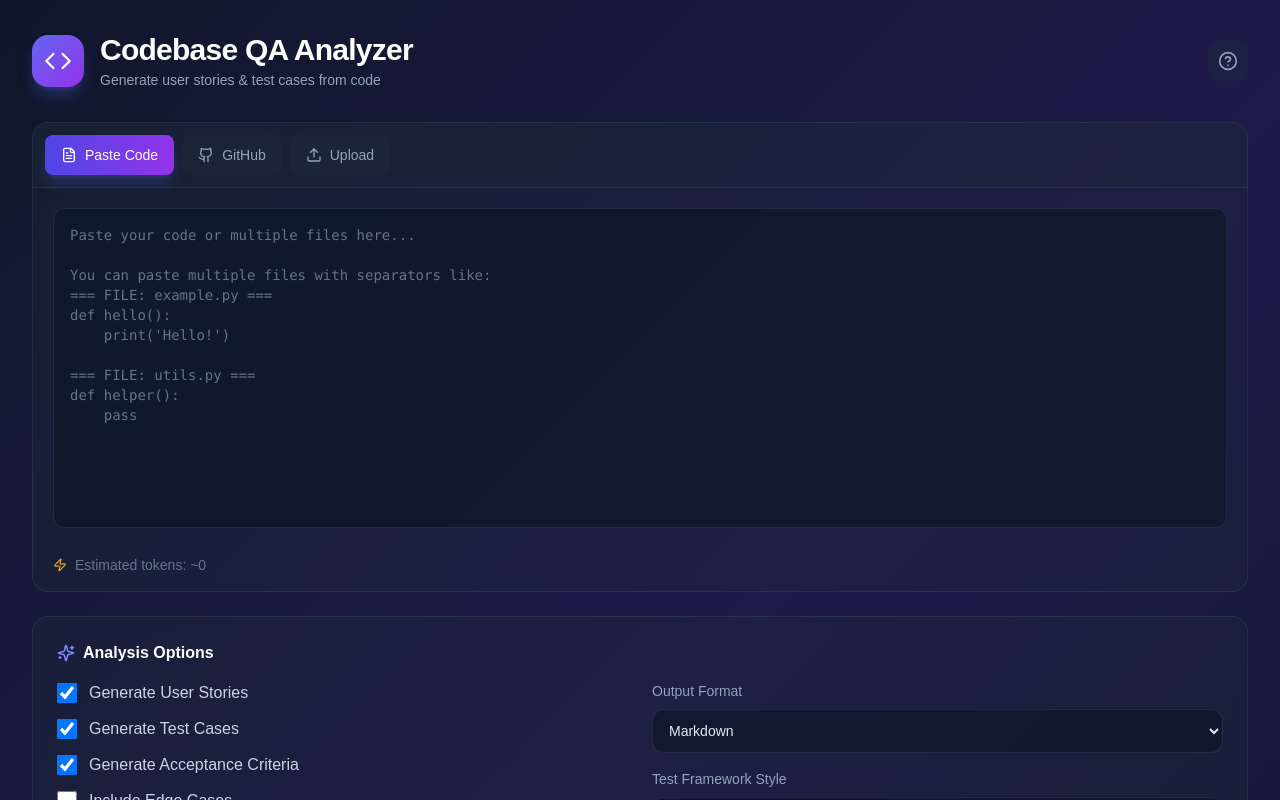
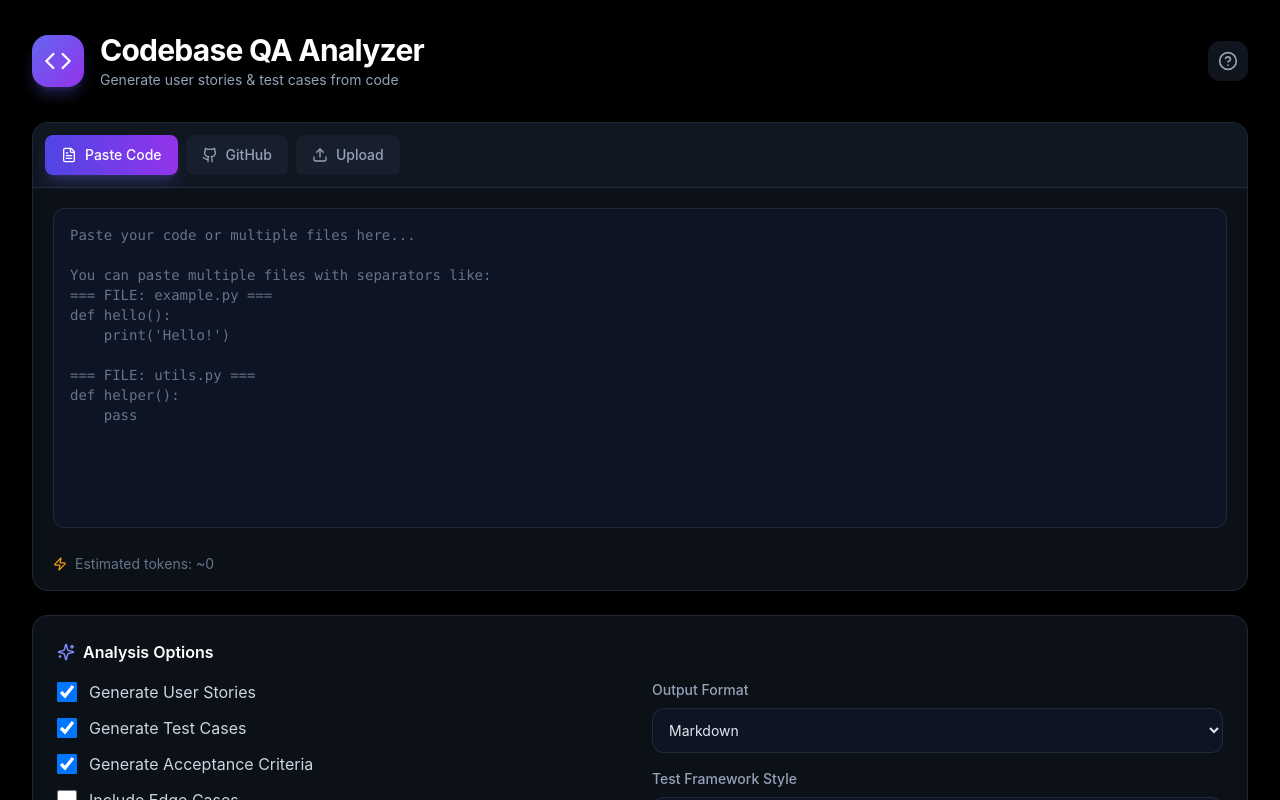
Before and after one commit to diegocconsolini/OrizonQA, a Next.js app: page / in a window 1280 px wide. Shown: the top 800 px of the page. Built offline with nearby package versions, Linux system fonts and the light colour scheme.

Commit message:
Auto-commit: 2025-11-30 00:39:32

```diff
--- a/app/globals.css
+++ b/app/globals.css
@@ -2,11 +2,68 @@
 @tailwind components;
 @tailwind utilities;
 
-@import url('https://fonts.googleapis.com/css2?family=JetBrains+Mono:wght@400;500;600&family=Outfit:wght@400;500;600;700&display=swap');
+/* ORIZON Fonts */
+@import url('https://fonts.googleapis.com/css2?family=Outfit:wght@400;500;600;700;800&family=Inter:wght@400;500;600;700&family=JetBrains+Mono:wght@400;500;600&display=swap');
 
 :root {
+  /* === ORIZON BRAND COLORS === */
+
+  /* Primary (Event Horizon Blue) */
+  --orizon-primary: #00D4FF;
+  --orizon-primary-hover: #00B8E6;
+  --orizon-primary-active: #009CCC;
+  --orizon-primary-light: #33DDFF;
+  --orizon-primary-dark: #0088CC;
+
+  /* Accent (Accretion Orange) */
+  --orizon-accent: #FF9500;
+  --orizon-accent-hover: #E68500;
+  --orizon-accent-light: #FFAD33;
+  --orizon-accent-dark: #CC7700;
+
+  /* Quantum Violet */
+  --orizon-quantum: #6A00FF;
+  --orizon-quantum-light: #8533FF;
+
+  /* === BACKGROUNDS === */
+  --bg-dark: #0A0A0A;
+  --surface-dark: #1A1A1A;
+  --surface-hover-dark: #2A2A2A;
+  --black: #000000;
+
+  /* === TEXT COLORS === */
+  --text-primary-dark: #FFFFFF;
+  --text-secondary-dark: #C8C8C8;
+  --text-muted-dark: #808080;
+
+  /* === BORDERS === */
+  --border-dark: #2A2A2A;
+  --border-hover-dark: #3A3A3A;
+
+  /* === SEMANTIC === */
+  --success: #10B981;
+  --error: #EF4444;
+  --warning: #F59E0B;
+
+  /* === GRADIENTS === */
+  --gradient-primary: linear-gradient(135deg, #00FFFF 0%, #00D4FF 50%, #0088FF 100%);
+  --gradient-accent: linear-gradient(135deg, #FFE599 0%, #FFCC66 25%, #FF9933 75%, #FF6600 100%);
+  --gradient-surface: linear-gradient(135deg, #1A1A1A 0%, #0A0A0A 100%);
+
+  /* === GLOW EFFECTS === */
+  --glow-primary: 0 0 20px rgba(0, 212, 255, 0.3);
+  --glow-primary-lg: 0 0 40px rgba(0, 212, 255, 0.5);
+  --glow-primary-xl: 0 0 60px rgba(0, 212, 255, 0.7);
+  --glow-accent: 0 0 20px rgba(255, 149, 0, 0.3);
+  --glow-accent-lg: 0 0 40px rgba(255, 149, 0, 0.5);
+
+  /* === TYPOGRAPHY === */
+  --font-primary: 'Outfit', 'Satoshi', 'Inter Tight', sans-serif;
+  --font-secondary: 'Inter', 'IBM Plex Sans', sans-serif;
+  --font-mono: 'JetBrains Mono', 'Fira Code', monospace;
+
+  /* Legacy support */
   --font-outfit: 'Outfit', sans-serif;
-  --font-mono: 'JetBrains Mono', monospace;
 }
 
 * {
@@ -14,11 +71,12 @@
 }
 
 html {
-  font-family: var(--font-outfit);
+  font-family: var(--font-secondary);
 }
 
 body {
-  background: linear-gradient(135deg, #0f172a 0%, #1e1b4b 50%, #0f172a 100%);
+  background: var(--black);
+  color: var(--text-primary-dark);
   min-height: 100vh;
 }
 
--- a/tailwind.config.cjs
+++ b/tailwind.config.cjs
@@ -8,13 +8,36 @@ module.exports = {
   theme: {
     extend: {
       colors: {
+        // ORIZON Primary (Event Horizon Blue)
         primary: {
-          100: '#EDE9FF',
-          400: '#8366FF',
-          500: '#6B4EFF',
-          600: '#5940CC',
-          700: '#4732A3',
+          DEFAULT: '#00D4FF',
+          hover: '#00B8E6',
+          active: '#009CCC',
+          light: '#33DDFF',
+          dark: '#0088CC',
         },
+        // ORIZON Accent (Accretion Orange)
+        accent: {
+          DEFAULT: '#FF9500',
+          hover: '#E68500',
+          light: '#FFAD33',
+          dark: '#CC7700',
+        },
+        // Quantum Violet
+        quantum: {
+          DEFAULT: '#6A00FF',
+          light: '#8533FF',
+        },
+        // Backgrounds
+        'bg-dark': '#0A0A0A',
+        'surface-dark': '#1A1A1A',
+        'surface-hover-dark': '#2A2A2A',
+        black: '#000000',
+        // Semantic colors
+        success: '#10B981',
+        error: '#EF4444',
+        warning: '#F59E0B',
+        // Legacy compatibility (keep for existing components)
         slate: {
           50: '#F8FAFC',
           100: '#F1F5F9',
@@ -27,24 +50,10 @@ module.exports = {
           800: '#1E293B',
           900: '#0F172A',
         },
-        // Icon background colors
-        purple: {
-          bg: '#EDE9FF',
-        },
-        red: {
-          bg: '#FFE9E9',
-        },
-        yellow: {
-          bg: '#FFF4E0',
-        },
-        green: {
-          bg: '#E0F7F4',
-        },
-        blue: {
-          bg: '#E0F0FF',
-        },
       },
       fontFamily: {
+        primary: ['Outfit', 'Satoshi', 'Inter Tight', 'sans-serif'],
+        secondary: ['Inter', 'IBM Plex Sans', 'sans-serif'],
         sans: ['Inter', '-apple-system', 'BlinkMacSystemFont', 'Segoe UI', 'Roboto', 'sans-serif'],
         outfit: ['Outfit', 'sans-serif'],
         mono: ['JetBrains Mono', 'Fira Code', 'Menlo', 'monospace'],
@@ -58,15 +67,30 @@ module.exports = {
         '2xl': '16px',
       },
       boxShadow: {
-        'soft': '0 1px 3px rgba(0, 0, 0, 0.05)',
-        'medium': '0 4px 12px rgba(0, 0, 0, 0.08)',
-        'large': '0 8px 24px rgba(0, 0, 0, 0.12)',
-        'primary': '0 2px 8px rgba(107, 78, 255, 0.25)',
-        'primary-lg': '0 4px 16px rgba(107, 78, 255, 0.35)',
+        // Cosmic glows
+        'glow-primary': '0 0 20px rgba(0, 212, 255, 0.3)',
+        'glow-primary-lg': '0 0 40px rgba(0, 212, 255, 0.5)',
+        'glow-primary-xl': '0 0 60px rgba(0, 212, 255, 0.7)',
+        'glow-accent': '0 0 20px rgba(255, 149, 0, 0.3)',
+        'glow-accent-lg': '0 0 40px rgba(255, 149, 0, 0.5)',
+        // Standard shadows
+        'soft': '0 1px 3px rgba(0, 0, 0, 0.3)',
+        'medium': '0 4px 12px rgba(0, 0, 0, 0.4)',
+        'large': '0 8px 24px rgba(0, 0, 0, 0.5)',
+        'xl': '0 20px 60px rgba(0, 0, 0, 0.6)',
+        // Legacy
+        'primary': '0 2px 8px rgba(0, 212, 255, 0.3)',
+        'primary-lg': '0 4px 16px rgba(0, 212, 255, 0.4)',
+      },
+      backgroundImage: {
+        'gradient-primary': 'linear-gradient(135deg, #00FFFF 0%, #00D4FF 50%, #0088FF 100%)',
+        'gradient-accent': 'linear-gradient(135deg, #FFE599 0%, #FFCC66 25%, #FF9933 75%, #FF6600 100%)',
+        'gradient-surface': 'linear-gradient(135deg, #1A1A1A 0%, #0A0A0A 100%)',
       },
       transitionTimingFunction: {
         'ease-out': 'cubic-bezier(0.33, 1, 0.68, 1)',
         'ease-in': 'cubic-bezier(0.32, 0, 0.67, 0)',
+        'ease-in-out': 'cubic-bezier(0.65, 0, 0.35, 1)',
       },
     },
   },
```
